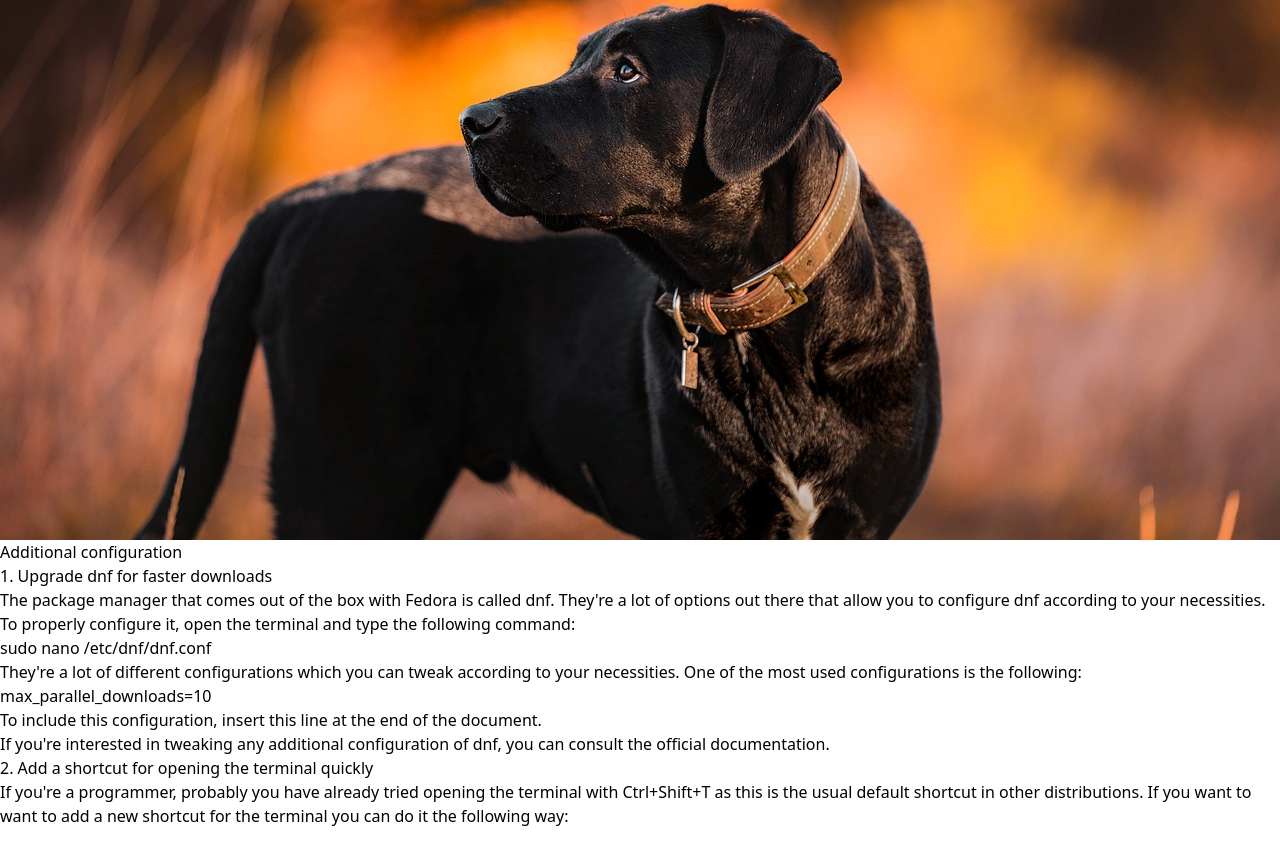
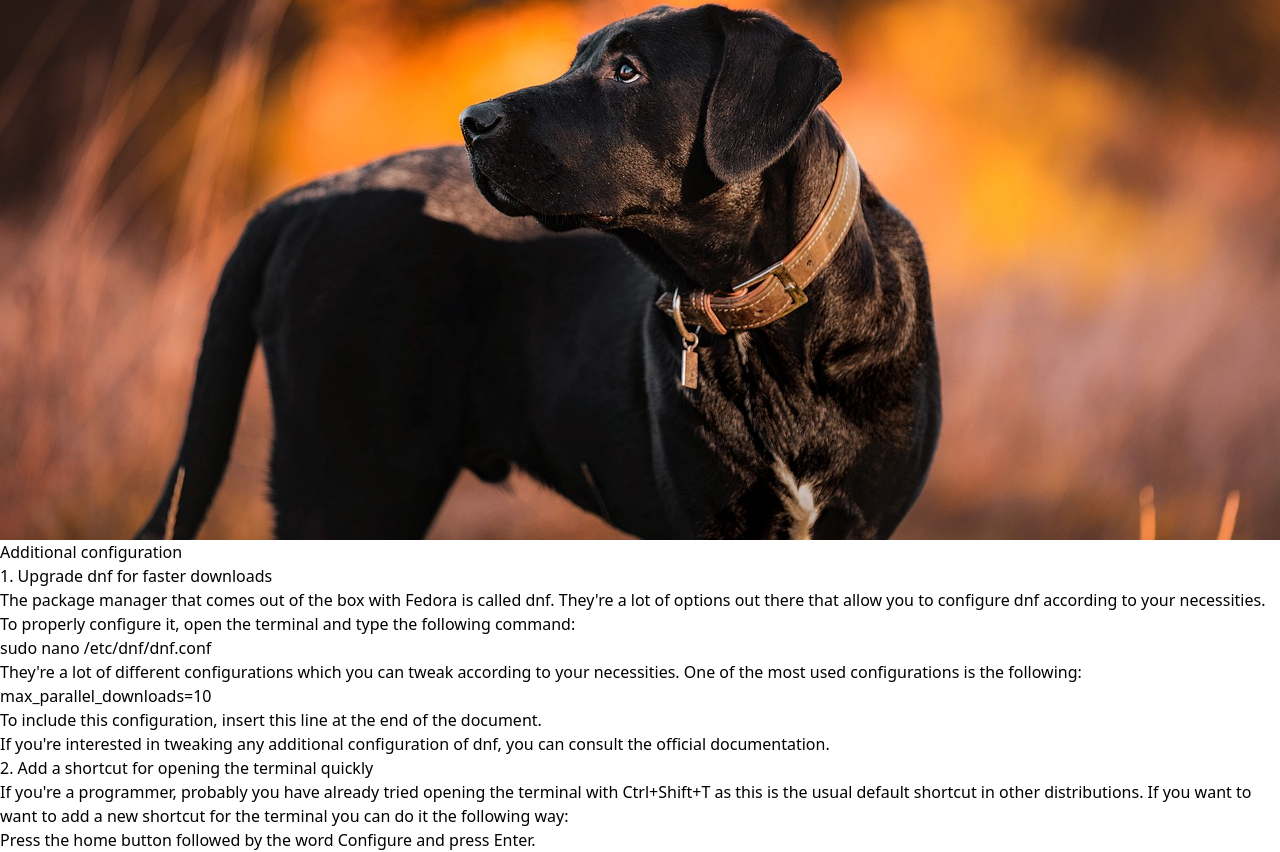
Before and after one commit to oscark22/fedora-post-install, a SvelteKit app: page / in a window 1280 px wide. Shown: the part 1015-1867 px from the top of the page. Before the commit the page ends 1843 px from the top, so only its background shows below. Built offline with nearby package versions, Linux system fonts and the light colour scheme.

Commit message:
new paragraph

```diff
--- a/src/routes/+page.svelte
+++ b/src/routes/+page.svelte
@@ -138,6 +138,9 @@ sudo dnf group upgrade --with-optional Multimedia
 						the usual default shortcut in other distributions. If you want to want to add a new shortcut for the
 						terminal you can do it the following way:
 					</Paragraph>
+					<Paragraph>
+						Press the home button followed by the word Configure and press Enter.
+					</Paragraph>
 			</div>
 		</div>
 	</div>
```
